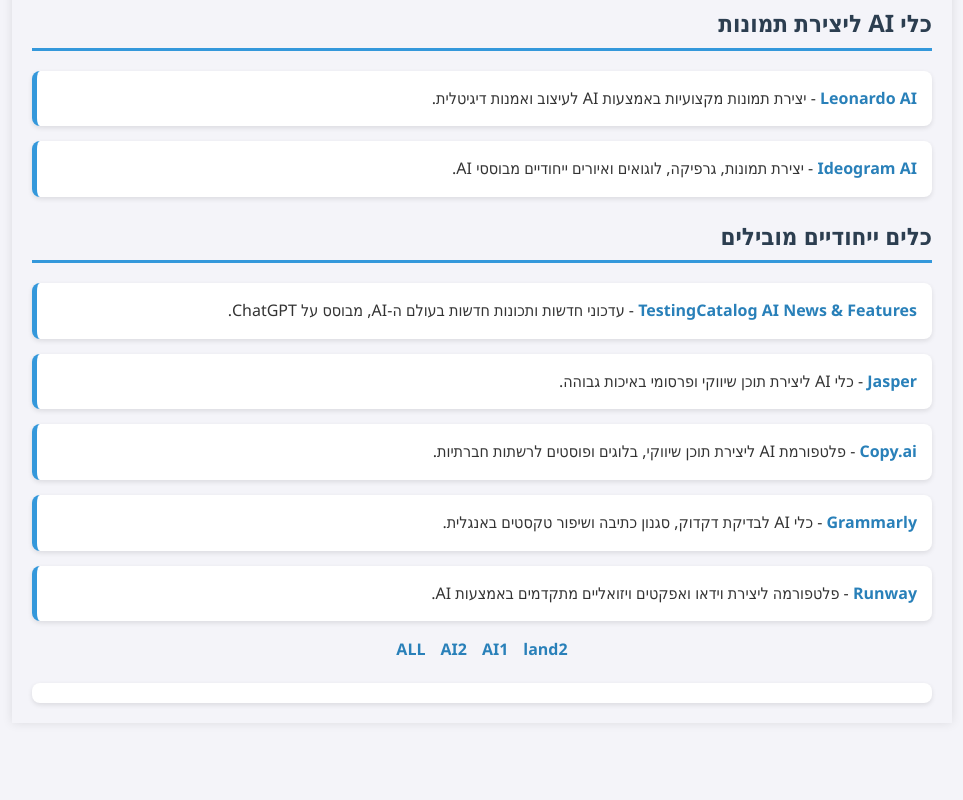
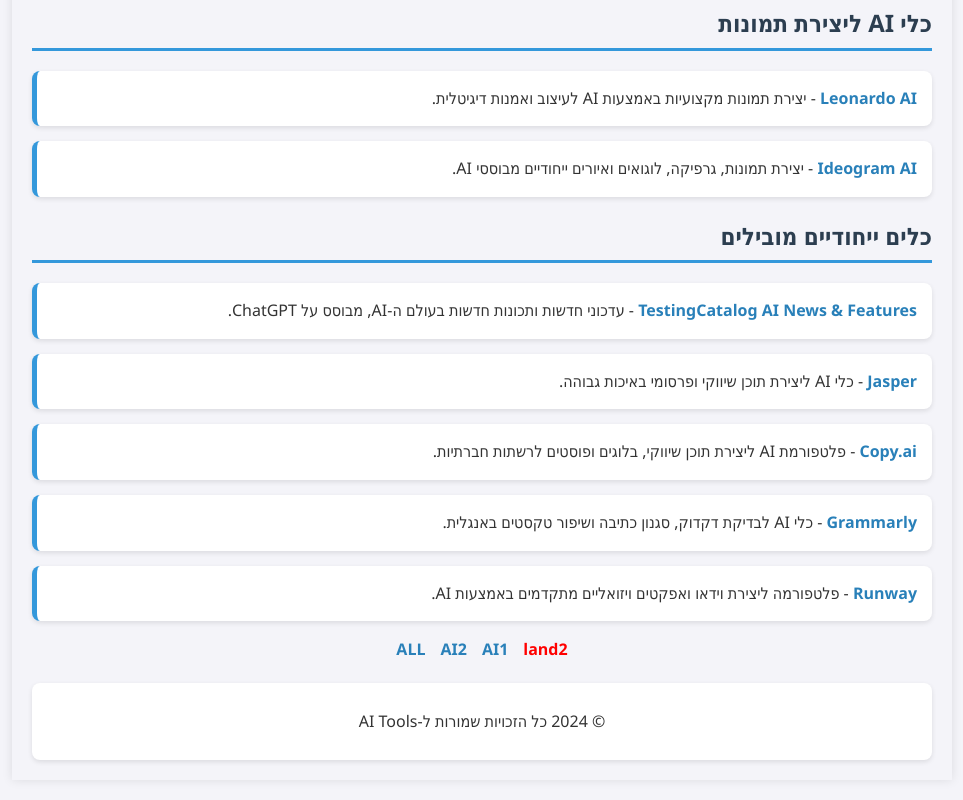
Before and after one commit to lanchi10/landing, a plain HTML site: page index.html in a window 1280 px wide. Shown: the part 1512-2312 px from the top of the page, without its empty margins (158-1121 px from the left). Before the commit the page ends 2255 px from the top, so only its background shows below. Drawn offline with Linux system fonts and the light colour scheme.

Commit message:
Update index.html

```diff
--- a/index.html
+++ b/index.html
@@ -116,14 +116,14 @@
     </section>
 
     <div class="additional-links">
-        <a href="https://lanchi10.github.io/landing/land2.html" target="_blank">land2</a>
+        <a href="https://lanchi10.github.io/landing/land2.html" target="_blank" style="color: red;">land2</a>
         <a href="https://lanchi10.github.io/ai/" target="_blank">AI1</a>
         <a href="https://lanchi10.github.io/AI1/" target="_blank">AI2</a>
         <a href="https://lanchi10.github.io/all/" target="_blank">ALL</a>
     </div>
 
     <footer>
-
+        <p>© 2024 כל הזכויות שמורות ל-AI Tools</p>
     </footer>
 </body>
 </html>
```
